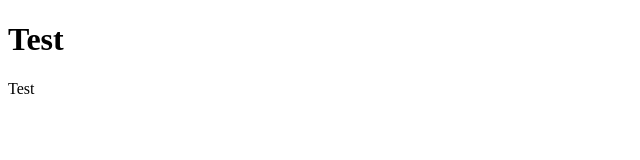
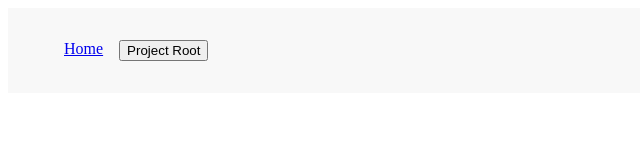
Before and after one commit to nathancyc/nathancyc.github.io, a plain HTML site: page index.html in a window 1280 px wide. Shown: the whole page, without its empty margins (0-640 px from the left). Drawn offline with Linux system fonts and the light colour scheme.

Commit message:
Update index.html

```diff
--- a/index.html
+++ b/index.html
@@ -1,12 +1,56 @@
 <!DOCTYPE html>
-<html>
-  <head>
-    <title> Test - Homepage</title>
-  </head>
+<html lang="en">
+<head>
+  <meta charset="UTF-8">
+  <title>My Personal Website</title>
+  <link rel="stylesheet" href="styles.css">
+  <style>
+    /* Optional: basic styling for the navbar and iframe container */
+    nav {
+      background-color: #f8f8f8;
+      padding: 1em;
+    }
+    nav ul {
+      list-style: none;
+      display: flex;
+      gap: 1em;
+    }
+    nav ul li {
+      display: inline;
+    }
+    #iframe-container {
+      width: 100%;
+      height: calc(100vh - 60px); /* Adjust height based on navbar height */
+      border: none;
+      margin-top: 1em;
+    }
+  </style>
+</head>
+<body>
+  <!-- Navbar -->
+  <nav>
+    <ul>
+      <li><a href="index.html">Home</a></li>
+      <!-- The button to load your project -->
+      <li><button id="projectBtn">Project Root</button></li>
+    </ul>
+  </nav>
 
-  <body>
-    <h1>Test</h1>
+  <!-- Main content area where the project will be shown -->
+  <div id="content">
+    <!-- Other content can go here -->
+  </div>
 
-    <p>Test</p>
-  </body>
+  <!-- JavaScript to handle the button click and load the iframe -->
+  <script>
+    document.getElementById('projectBtn').addEventListener('click', function() {
+      // Replace the URL below with the actual URL of your deployed project_root website.
+      const projectUrl = 'https://project-root-app.herokuapp.com';
+
+      // Insert an iframe into the #content div
+      document.getElementById('content').innerHTML =
+        '<iframe id="iframe-container" src="' + projectUrl + '" allowfullscreen></iframe>';
+    });
+  </script>
+</body>
 </html>
```
